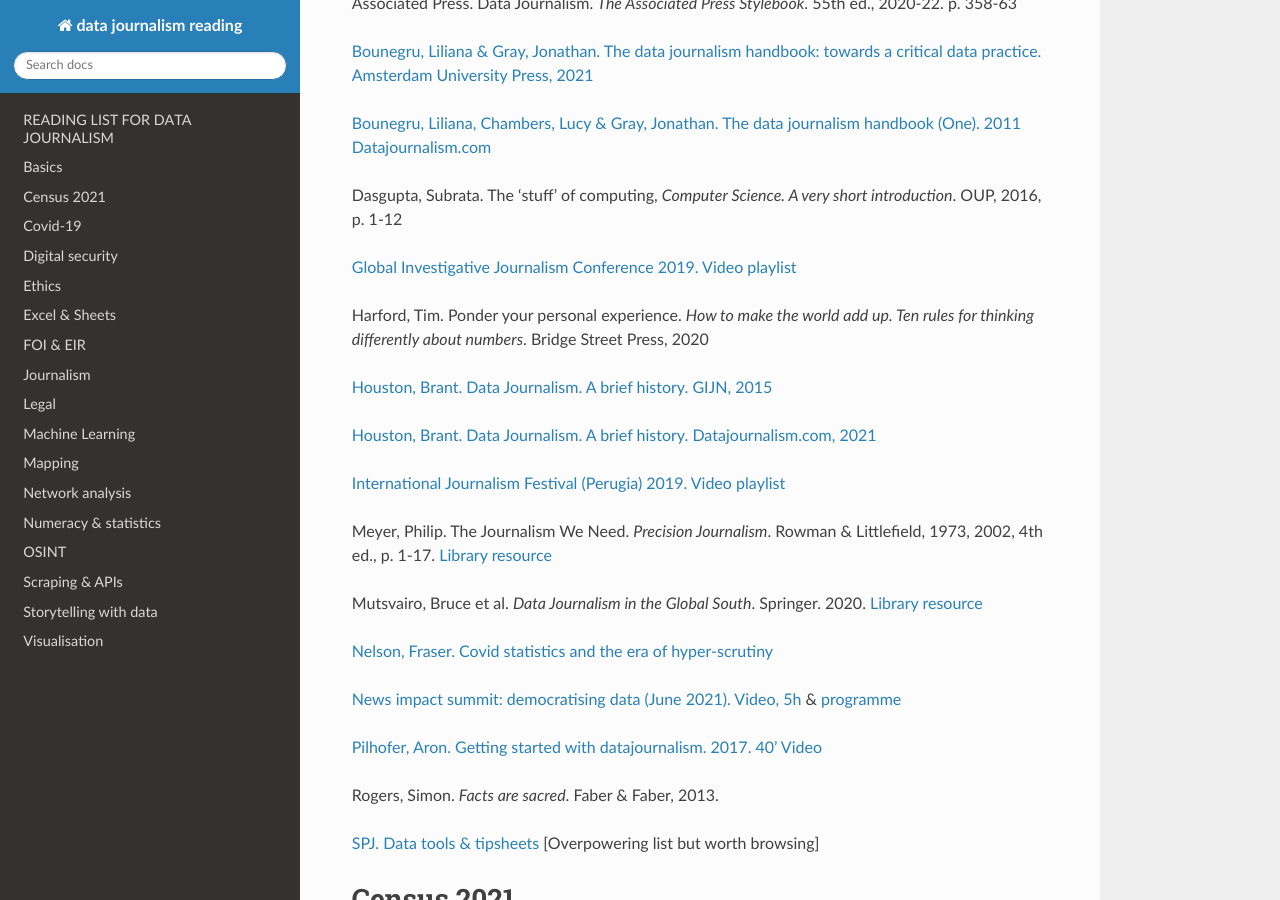
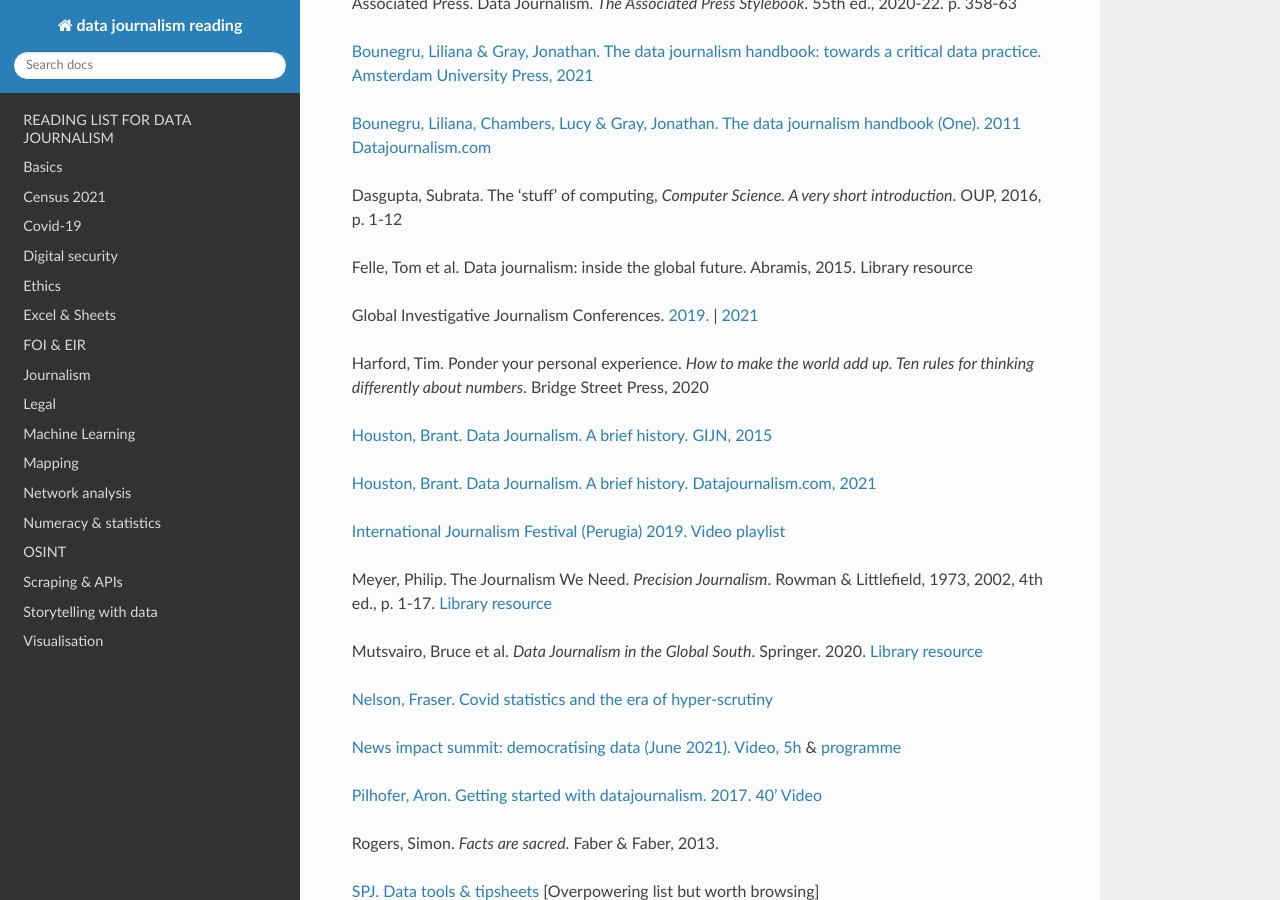
Before and after one commit to aodhanlutetiae/dj_reading, a Sphinx documentation site: the page built from docs/source/index.rst, in a window 1280 px wide and 900 px high, scrolled down 349 px. Built offline with Sphinx 7.4.7 and the Read the Docs theme 2.0.0, drawn with Linux system fonts in a browser that asks for light colours.

Commit message:
more books

```diff
--- a/docs/source/index.rst
+++ b/docs/source/index.rst
@@ -19,8 +19,9 @@
 Dasgupta, Subrata. The ‘stuff’ of computing, *Computer Science. A very
 short introduction*. OUP, 2016, p. 1-12
 
-`Global Investigative Journalism Conference 2019. Video
-playlist <https://www.youtube.com/playlist?list=PLrCL-ZiCvKYteU2XOChSkW1l7-oRHzwxV>`_
+Felle, Tom et al. Data journalism: inside the global future. Abramis, 2015. Library resource
+
+Global Investigative Journalism Conferences. `2019. <https://www.youtube.com/playlist?list=PLrCL-ZiCvKYteU2XOChSkW1l7-oRHzwxV>`_ | `2021 <https://www.youtube.com/hashtag/gijc21>`_
 
 Harford, Tim. Ponder your personal experience. *How to make the world
 add up. Ten rules for thinking differently about numbers*. Bridge Street
```
